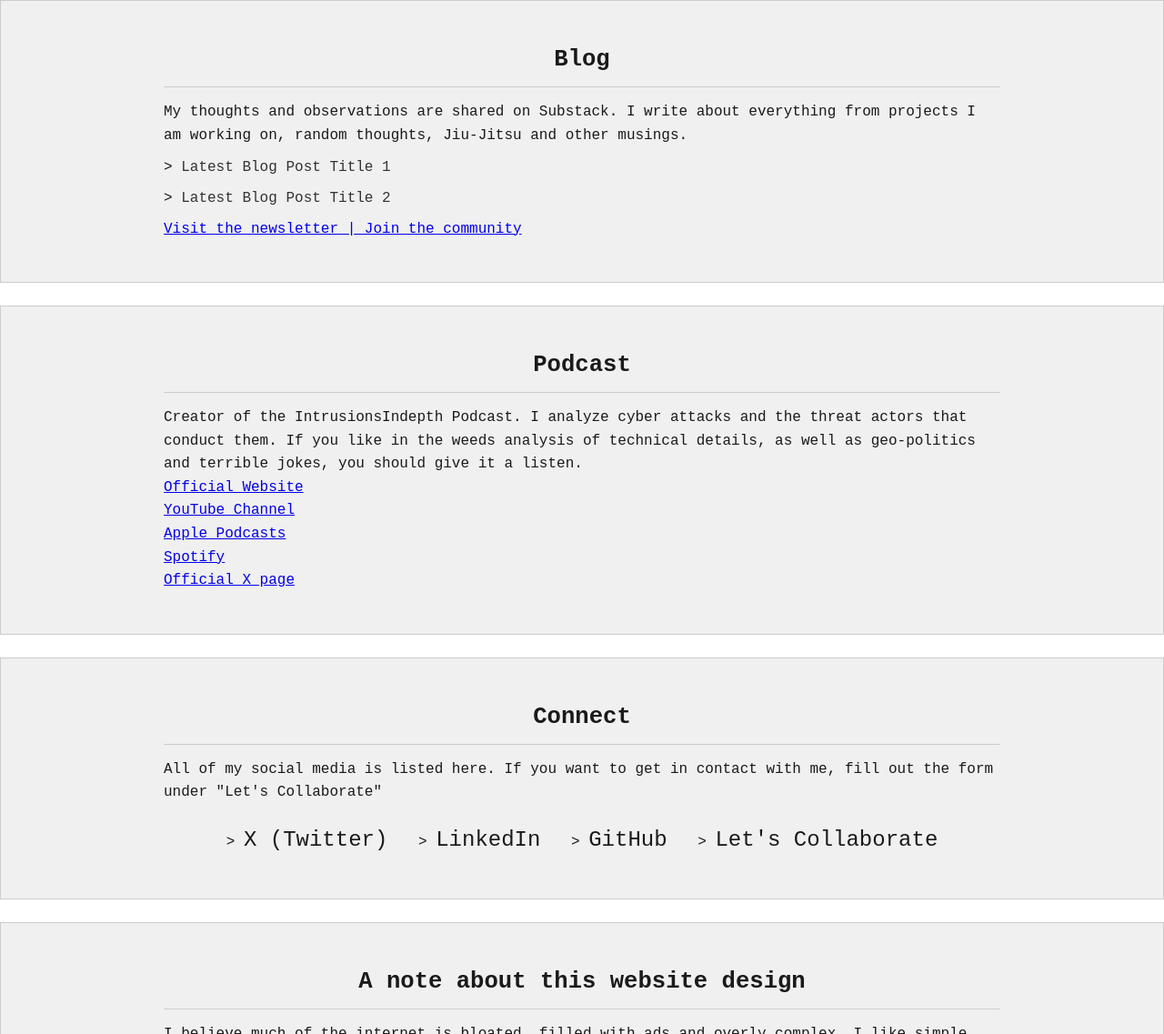
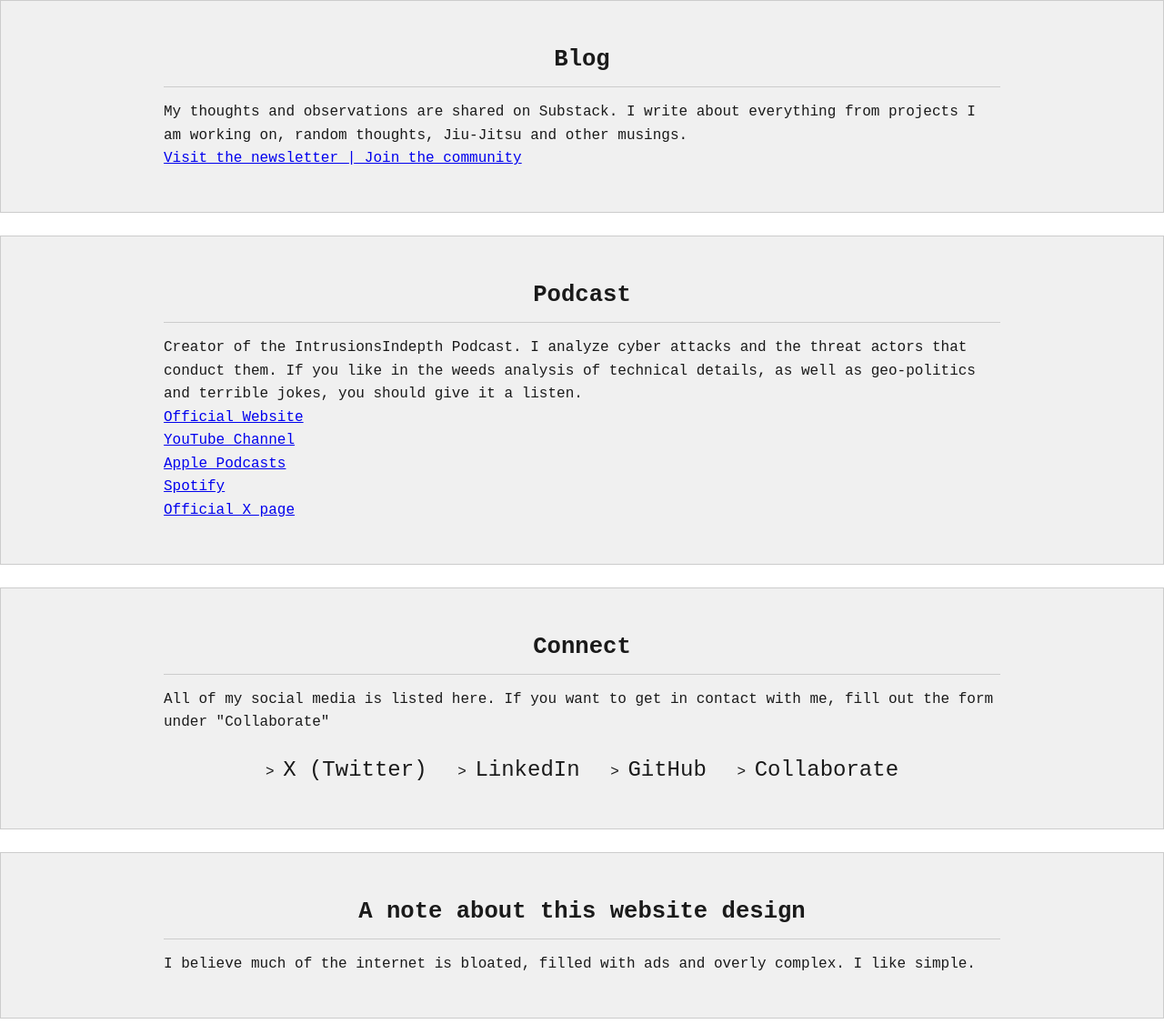
Before and after one commit to joshstepp/joshstepp.github.io, a plain HTML site: page index.html in a window 1280 px wide. Shown: the part 829-1966 px from the top of the page at 91% size. Drawn offline with Linux system fonts and the light colour scheme.

Commit message:
fix typos

```diff
--- a/index.html
+++ b/index.html
@@ -39,11 +39,7 @@ Josh Stepp is a cybersecurity professional with over a decade of experience in t
             <p>
                 My thoughts and observations are shared on Substack. I write about everything from projects I am working on, random thoughts, Jiu-Jitsu and other musings.
             </p>
-            <ul>
-                <li><a href="#" target="_blank">Latest Blog Post Title 1</a></li>
-                <li><a href="#" target="_blank">Latest Blog Post Title 2</a></li>
 
-                </ul>
             <p><a href="https://joshstepp.substack.com/" target="_blank">Visit the newsletter | Join the community </a></p>
         </div>
     </section>
@@ -65,12 +61,12 @@ Josh Stepp is a cybersecurity professional with over a decade of experience in t
     <section id="connect">
         <div class="container">
             <h2>Connect</h2>
-            <p>All of my social media is listed here. If you want to get in contact with me, fill out the form under "Let's Collaborate"</p>
+            <p>All of my social media is listed here. If you want to get in contact with me, fill out the form under "Collaborate"</p>
             <ul class="social-links">
                 <li><a href="https://x.com/_joshstepp_" target="_blank">X (Twitter)</a></li>
                 <li><a href="https://www.linkedin.com/in/joshstepp404/" target="_blank">LinkedIn</a></li>
                 <li><a href="https://github.com/joshstepp" target="_blank">GitHub</a></li>
-              <li><a href="https://forms.gle/XTYYvRiS6KDXfDdk7" target="_blank">Let's Collaborate</a></li>
+              <li><a href="https://forms.gle/XTYYvRiS6KDXfDdk7" target="_blank">Collaborate</a></li>
                 </ul>
         </div>
     </section>
```
